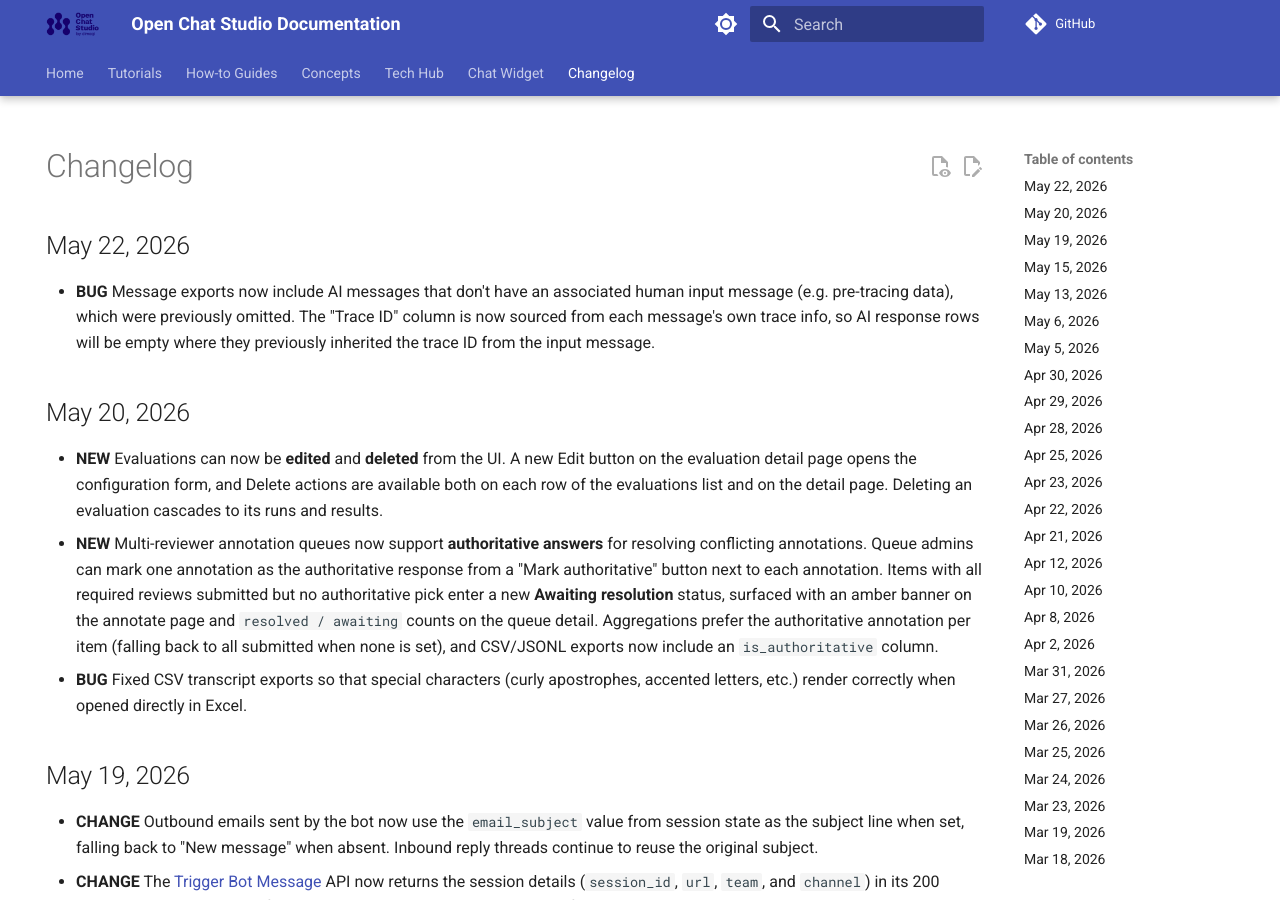
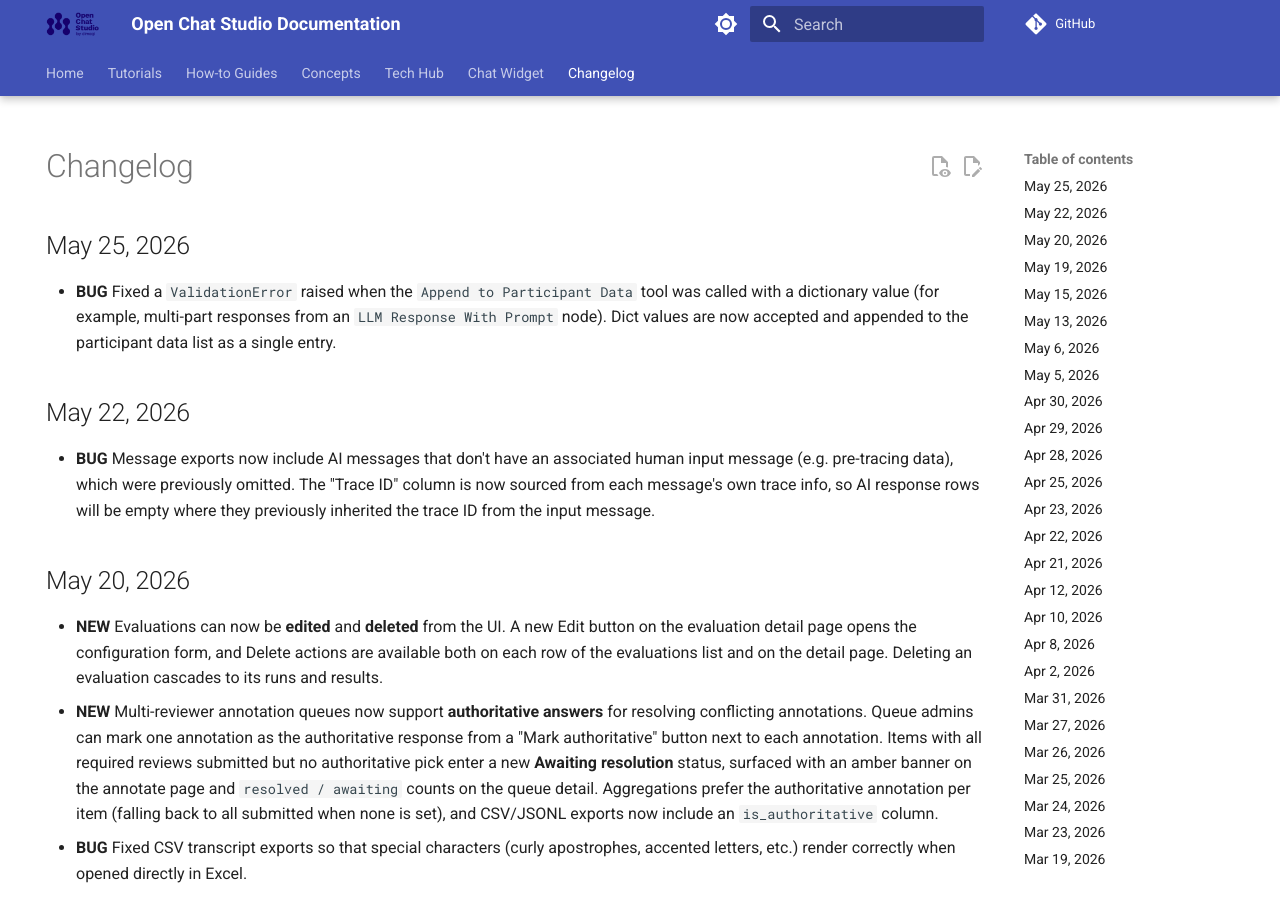
Before and after one commit to dimagi/open-chat-studio-docs, an MkDocs documentation site: the page built from docs/changelog.md, in a window 1280 px wide and 900 px high. Built offline with MkDocs 1.6.1 and Material for MkDocs 9.7.7, drawn with Linux system fonts in a browser that asks for light colours; a script that is not in the unit is left out; comment, search, counter and statistics services are not loaded.

Commit message:
update changelog and docs from OCS PR #3419

```diff
--- a/docs/changelog.md
+++ b/docs/changelog.md
@@ -4,6 +4,9 @@ hide:
 ---
 
 # Changelog
+## May 25, 2026
+* **BUG** Fixed a `ValidationError` raised when the `Append to Participant Data` tool was called with a dictionary value (for example, multi-part responses from an `LLM Response With Prompt` node). Dict values are now accepted and appended to the participant data list as a single entry.
+
 ## May 22, 2026
 * **BUG** Message exports now include AI messages that don't have an associated human input message (e.g. pre-tracing data), which were previously omitted. The "Trace ID" column is now sourced from each message's own trace info, so AI response rows will be empty where they previously inherited the trace ID from the input message.
 
```
